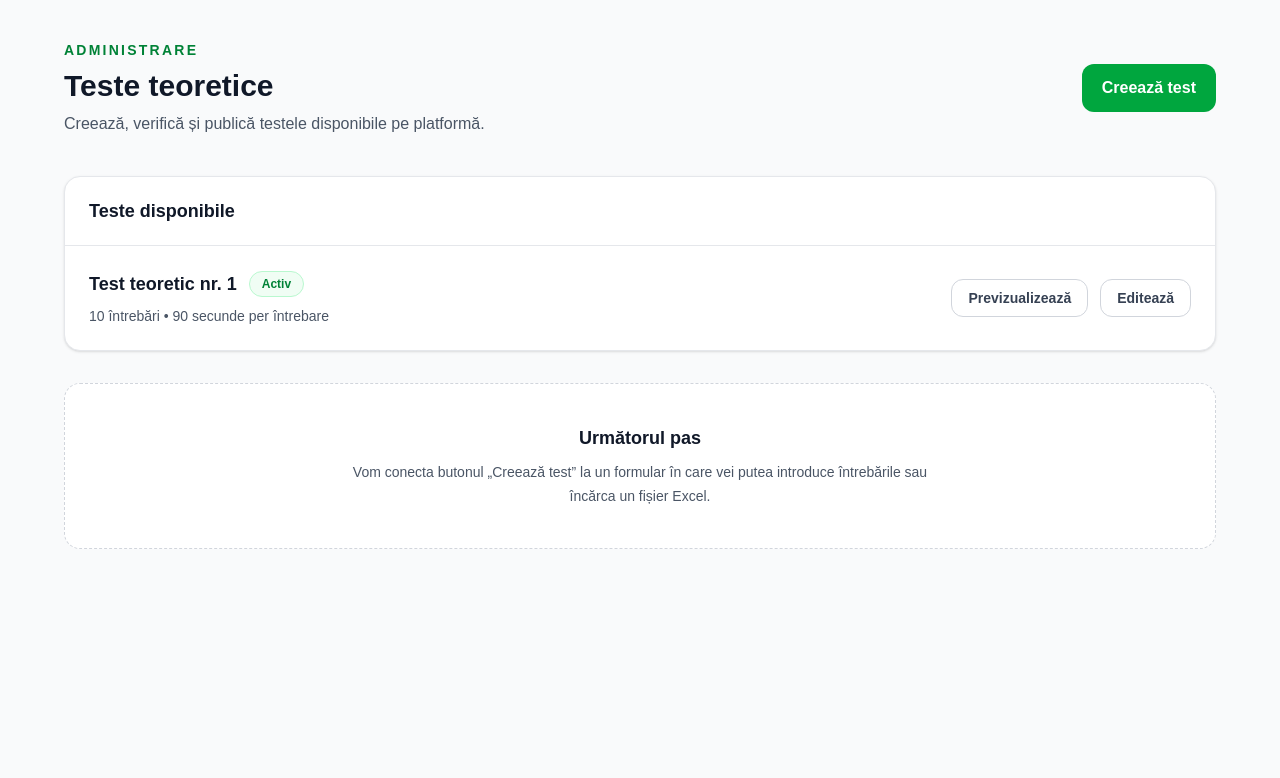
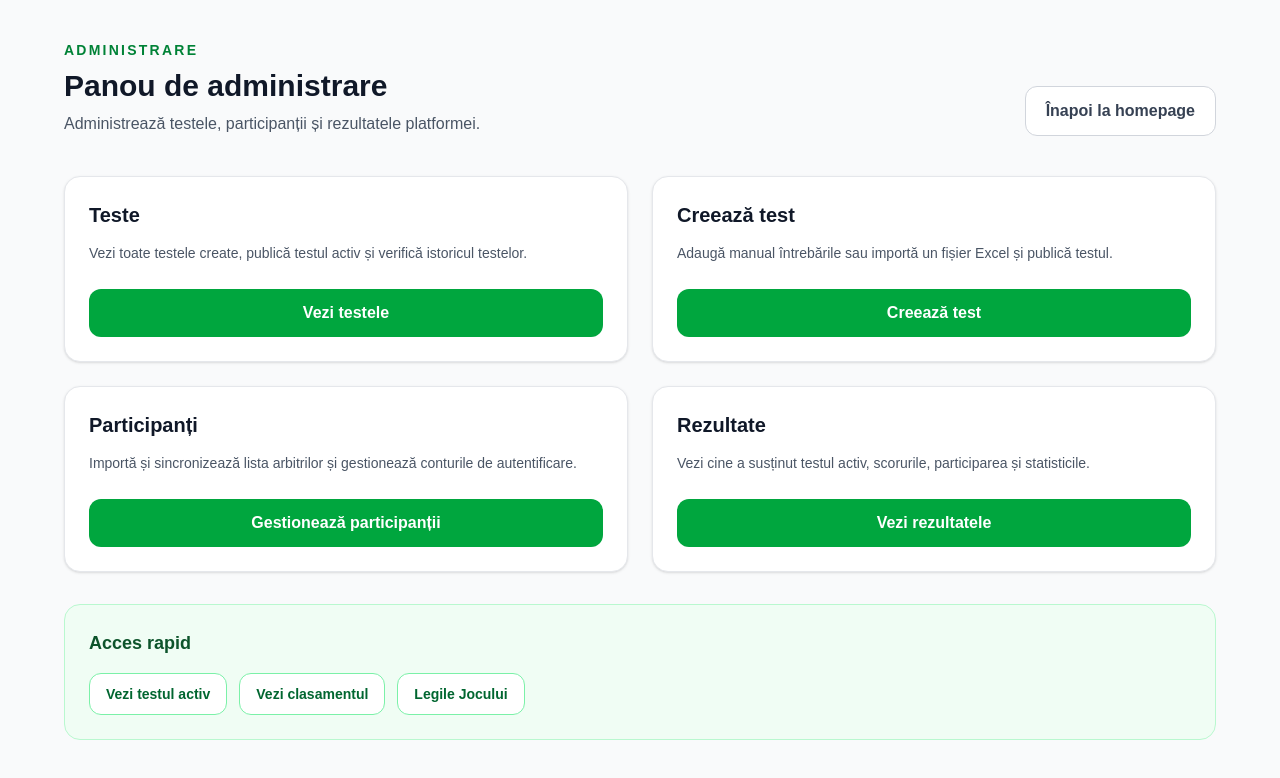
Before and after one commit to dhrusca98-svg/cma-bucuresti-platform, a Next.js app: page /admin in a window 1280 px wide. Shown: the top 778 px of the page. Built offline with nearby package versions, Linux system fonts and the light colour scheme.

Commit message:
Add admin dashboard

```diff
--- a/app/admin/page.tsx
+++ b/app/admin/page.tsx
@@ -1,86 +1,115 @@
 import Link from "next/link";
+
+const adminSections = [
+  {
+    title: "Teste",
+    description:
+      "Vezi toate testele create, publică testul activ și verifică istoricul testelor.",
+    href: "/admin/teste",
+    action: "Vezi testele",
+  },
+  {
+    title: "Creează test",
+    description:
+      "Adaugă manual întrebările sau importă un fișier Excel și publică testul.",
+    href: "/admin/teste/nou",
+    action: "Creează test",
+  },
+  {
+    title: "Participanți",
+    description:
+      "Importă și sincronizează lista arbitrilor și gestionează conturile de autentificare.",
+    href: "/admin/participanti",
+    action: "Gestionează participanții",
+  },
+  {
+    title: "Rezultate",
+    description:
+      "Vezi cine a susținut testul activ, scorurile, participarea și statisticile.",
+    href: "/admin/rezultate",
+    action: "Vezi rezultatele",
+  },
+];
 
 export default function AdminPage() {
   return (
     <main className="min-h-screen bg-gray-50 px-4 py-10 sm:px-6">
       <div className="mx-auto max-w-6xl">
-        <div className="flex flex-col gap-4 sm:flex-row sm:items-center sm:justify-between">
+        <div className="flex flex-col gap-4 sm:flex-row sm:items-end sm:justify-between">
           <div>
             <p className="text-sm font-semibold uppercase tracking-[0.16em] text-green-700">
               Administrare
             </p>
 
             <h1 className="mt-2 text-3xl font-bold text-gray-900">
-              Teste teoretice
+              Panou de administrare
             </h1>
 
-            <p className="mt-2 text-gray-600">
-              Creează, verifică și publică testele disponibile pe platformă.
+            <p className="mt-2 max-w-2xl text-gray-600">
+              Administrează testele, participanții și rezultatele platformei.
             </p>
           </div>
 
           <Link
-            href="/admin/teste/nou"
-            className="inline-flex items-center justify-center rounded-xl bg-green-600 px-5 py-3 font-semibold text-white transition hover:bg-green-700 focus:outline-none focus:ring-4 focus:ring-green-200"
+            href="/"
+            className="inline-flex items-center justify-center rounded-xl border border-gray-300 bg-white px-5 py-3 font-semibold text-gray-700 transition hover:bg-gray-100"
           >
-            Creează test
+            Înapoi la homepage
           </Link>
         </div>
 
-        <section className="mt-10 overflow-hidden rounded-2xl border border-gray-200 bg-white shadow-sm">
-          <div className="border-b border-gray-200 px-6 py-5">
-            <h2 className="text-lg font-bold text-gray-900">
-              Teste disponibile
+        <section className="mt-10 grid gap-6 sm:grid-cols-2">
+          {adminSections.map((section) => (
+            <article
+              key={section.href}
+              className="flex flex-col rounded-2xl border border-gray-200 bg-white p-6 shadow-sm"
+            >
+              <h2 className="text-xl font-bold text-gray-900">
+                {section.title}
               </h2>
-          </div>
 
-          <div className="divide-y divide-gray-200">
-            <article className="flex flex-col gap-5 px-6 py-6 sm:flex-row sm:items-center sm:justify-between">
-              <div>
-                <div className="flex flex-wrap items-center gap-3">
-                  <h3 className="text-lg font-bold text-gray-900">
-                    Test teoretic nr. 1
-                  </h3>
+              <p className="mt-3 flex-1 text-sm leading-6 text-gray-600">
+                {section.description}
+              </p>
 
-                  <span className="rounded-full border border-green-200 bg-green-50 px-3 py-1 text-xs font-semibold text-green-700">
-                    Activ
-                  </span>
-                </div>
+              <Link
+                href={section.href}
+                className="mt-6 inline-flex w-full items-center justify-center rounded-xl bg-green-600 px-5 py-3 font-semibold text-white transition hover:bg-green-700 sm:w-auto"
+              >
+                {section.action}
+              </Link>
+            </article>
+          ))}
+        </section>
 
-                <p className="mt-2 text-sm text-gray-600">
-                  10 întrebări • 90 secunde per întrebare
-                </p>
-              </div>
+        <section className="mt-8 rounded-2xl border border-green-200 bg-green-50 p-6">
+          <h2 className="text-lg font-bold text-green-900">
+            Acces rapid
+          </h2>
 
-              <div className="flex flex-wrap gap-3">
+          <div className="mt-4 flex flex-wrap gap-3">
             <Link
               href="/test"
-                  className="rounded-xl border border-gray-300 px-4 py-2 text-sm font-semibold text-gray-700 transition hover:bg-gray-50"
+              className="rounded-xl border border-green-300 bg-white px-4 py-2.5 text-sm font-semibold text-green-800 transition hover:bg-green-100"
             >
-                  Previzualizează
+              Vezi testul activ
             </Link>
 
-                <button
-                  type="button"
-                  className="rounded-xl border border-gray-300 px-4 py-2 text-sm font-semibold text-gray-700 transition hover:bg-gray-50"
+            <Link
+              href="/clasament"
+              className="rounded-xl border border-green-300 bg-white px-4 py-2.5 text-sm font-semibold text-green-800 transition hover:bg-green-100"
             >
-                  Editează
-                </button>
-              </div>
-            </article>
+              Vezi clasamentul
+            </Link>
+
+            <Link
+              href="/legile-jocului"
+              className="rounded-xl border border-green-300 bg-white px-4 py-2.5 text-sm font-semibold text-green-800 transition hover:bg-green-100"
+            >
+              Legile Jocului
+            </Link>
           </div>
         </section>
-
-        <div className="mt-8 rounded-2xl border border-dashed border-gray-300 bg-white px-6 py-10 text-center">
-          <h2 className="text-lg font-bold text-gray-900">
-            Următorul pas
-          </h2>
-
-          <p className="mx-auto mt-2 max-w-xl text-sm leading-6 text-gray-600">
-            Vom conecta butonul „Creează test” la un formular în care vei
-            putea introduce întrebările sau încărca un fișier Excel.
-          </p>
-        </div>
       </div>
     </main>
   );
```
Lines whose indentation alone changed are shown as unchanged.
